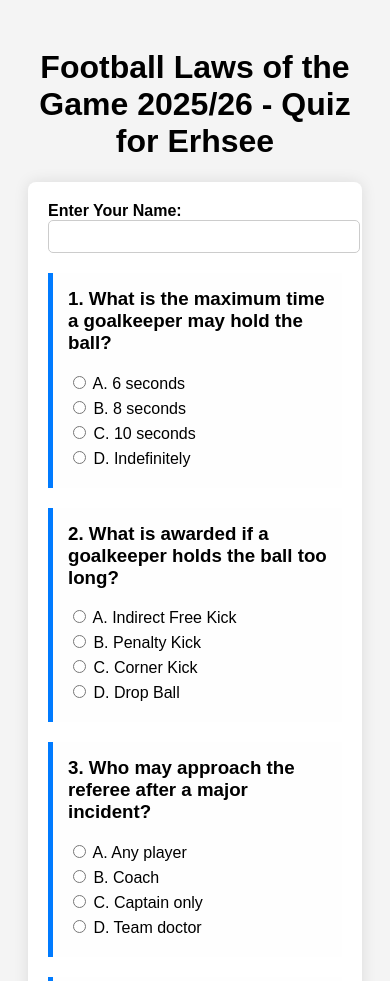
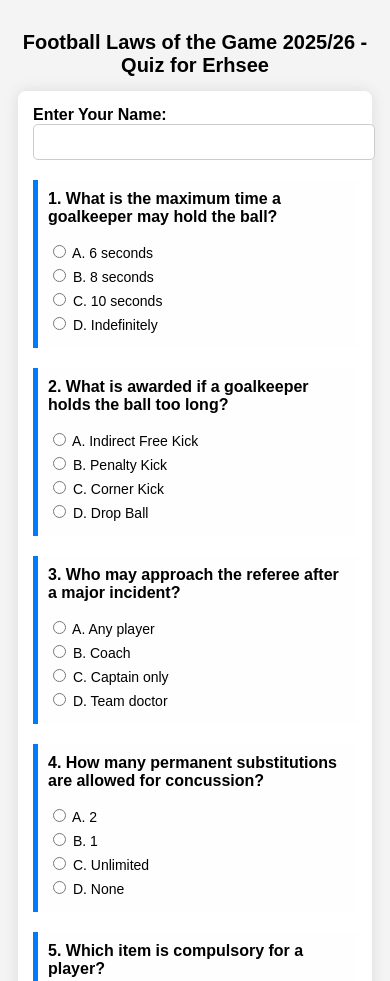
Before and after one commit to endanso1/Edmund-A.-Danso, a plain HTML site: page quiz.html in a window 390 px wide. Shown: the top 981 px of the page. Drawn offline with Linux system fonts and the light colour scheme.

Commit message:
Add files via upload

```diff
--- a/quiz.html
+++ b/quiz.html
@@ -55,6 +55,53 @@
       border-radius: 5px;
       border: 1px solid #ccc;
     }
+
+    /* Media Queries */
+    @media (max-width: 768px) {
+  body {
+    padding: 10px;
+  }
+
+  h1 {
+    font-size: 20px;
+    text-align: center;
+  }
+
+  form {
+    padding: 15px;
+    max-width: 100%;
+    margin: 10px auto;
+  }
+
+  .question {
+    padding: 10px;
+    font-size: 15px;
+  }
+
+  h3 {
+    font-size: 16px;
+  }
+
+  label {
+    font-size: 14px;
+  }
+
+  input[type="text"] {
+    font-size: 16px;
+    padding: 8px;
+  }
+
+  button {
+    width: 100%;
+    font-size: 16px;
+    padding: 12px;
+  }
+
+  #result {
+    font-size: 16px;
+  }
+}
+
   </style>
 </head>
 <body>
```
